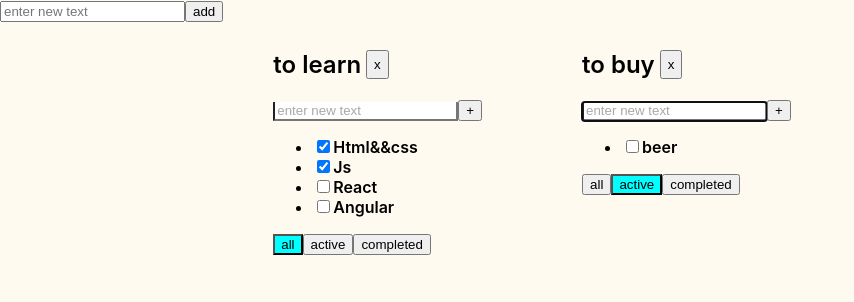
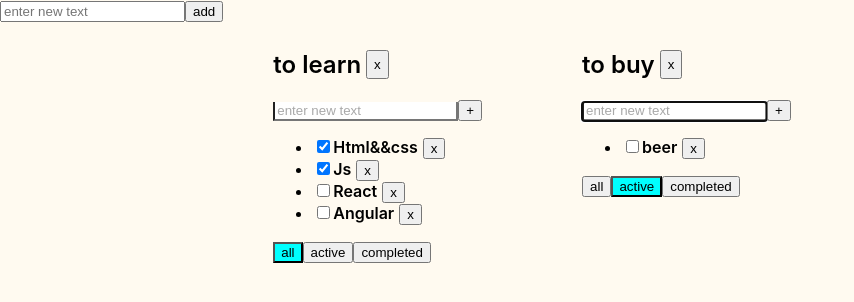
Before and after one commit to Lelik7777/tests_2021, a React (Create React App) app: page / in a window 1280 px wide. Shown: the top 302 px of the page, without its empty margins (0-854 px from the left). Built offline with nearby package versions, Linux system fonts and the light colour scheme.

Commit message:
create tasksReducer

```diff
--- a/src/App.tsx
+++ b/src/App.tsx
@@ -1,8 +1,10 @@
-import React, {useState} from 'react';
+import React, {useReducer, useState} from 'react';
 import './App.css';
 import {TodoList} from './TodoList';
 import {v1} from 'uuid';
 import {AddItemForm} from './components/AddItemForm';
+import {addTaskAC, changeCheckBoxAC, changeTitleTaskAC, removeTaskAC, taskReducer} from './redux/taskReducer';
+import {listsReducer} from './redux/listsReducer';
 //import {solution1} from './tests/00_codewars/test01';
 
 //solution1();
@@ -25,12 +27,12 @@ function App() {
     console.log('rendering app');
     const id1 = v1();
     const id2 = v1();
-    const [todoLists, setTodoLists] = useState<TodoListType[]>([
+    const [todoLists, setListsDispatch] = useReducer(listsReducer,[
         {id: id1, title: 'to learn', filter: 'all'},
         {id: id2, title: 'to buy', filter: 'active'},
     ]);
 
-    const [tasks, setTasks] = useState<TasksType>({
+    const [tasks, setTasksDispatch] = useReducer(taskReducer, {
         [id1]: [
             {id: v1(), title: 'Html&&css', isDone: true},
             {id: v1(), title: 'Js', isDone: true},
@@ -43,8 +45,6 @@ function App() {
             {id: v1(), title: 'beer', isDone: false},
         ]
     });
-    /* const [valueInput, setValueInput] = useState<string>('');
-     const [error, setError] = useState<boolean>(false);*/
 
     const getFilterTasks = (filer: FilterType | string, idL: string): TaskType[] => {
         switch (filer) {
@@ -56,35 +56,33 @@ function App() {
                 return tasks[idL];
         }
     }
-    const removeTask = (id: string, idL: string): void => {
-        setTasks({...tasks, [idL]: tasks[idL].filter(x => x.id !== id)});
+    const removeTask = (id: string, idL: string): void => setTasksDispatch(removeTaskAC(id, idL));
+
+    const getStatusTasks = (filter: FilterType | string, idL: string) => {
+        setListsDispatch(todoLists.map(x => x.id === idL ? {...x, filter} : x));
     }
-    const getStatusTasks = (filter: FilterType | string, idL: string) => {
-        setTodoLists(todoLists.map(x => x.id === idL ? {...x, filter} : x));
-    }
-    const addTask = (title: string, idL: string): void => {
-        const newTask: TaskType = {id: v1(), title, isDone: false};
-        setTasks({...tasks, [idL]: [...tasks[idL], newTask]});
-    }
-    const changeCheckBox = (id: string, isDone: boolean, idL: string) => {
-        setTasks({...tasks, [idL]: tasks[idL].map(x => x.id === id ? {...x, isDone} : x)});
 
-    }
+    const addTask = (title: string, idL: string): void => setTasksDispatch(addTaskAC(title, idL));
+
+    const changeCheckBox = (id: string, isDone: boolean, idL: string) => setTasksDispatch(changeCheckBoxAC(id, isDone, idL));
+
     const removeList = (idL: string) => {
-        setTodoLists(todoLists.filter(x => x.id !== idL));
+        setListsDispatch(todoLists.filter(x => x.id !== idL));
         delete tasks[idL];
     }
+
     const addList = (title: string) => {
         const newList: TodoListType = {id: v1(), title, filter: 'all'};
-        setTodoLists([...todoLists, newList]);
-        setTasks({...tasks, [newList.id]: []});
+        setListsDispatch([...todoLists, newList]);
+        //setDispatch({...tasks, [newList.id]: []});
     }
+
     const changeTitleList = (title: string, idL: string) => {
-        setTodoLists(todoLists.map(x => x.id === idL ? {...x, title} : x));
+        setListsDispatch(todoLists.map(x => x.id === idL ? {...x, title} : x));
     }
-    const changeTitleTask = (title: string, id: string, idL: string) => {
-        setTasks({...tasks, [idL]: tasks[idL].map(x => x.id === id ? {...x, title} : x)});
-    }
+
+    const changeTitleTask = (title: string, id: string, idL: string) => setTasksDispatch(changeTitleTaskAC(title, id, idL));
+
     const mappedList = todoLists.map(x => <
         TodoList
         key={x.id}
--- a/src/components/MappedUl.tsx
+++ b/src/components/MappedUl.tsx
@@ -3,6 +3,7 @@ import {TaskType} from '../App';
 import {InputCheckBox} from './InputCheckBox';
 import '../App.css';
 import {EditedSpan} from './EditedSpan';
+import {Button} from './Button';
 
 type PropsType = {
     data: TaskType[];
@@ -39,6 +40,7 @@ export const MappedUl = ({
                                         changeTitle={changeTitle}
                                         fontSize={1}
                             />
+                            <Button title={'x'} callBack={()=>removeTask(x.id,idL)}/>
                         </li>
                     )
                 })
--- /dev/null
+++ b/src/redux/listsReducer.ts
@@ -0,0 +1,9 @@
+import {TodoListType} from '../App';
+
+export const listsReducer = (state:TodoListType[], action:ActionType) => {
+  switch (action.type) {
+      default:return [...state];
+  }
+};
+
+type ActionType=ReturnType<any>
--- /dev/null
+++ b/src/redux/taskReducer.ts
@@ -0,0 +1,56 @@
+import {TasksType} from '../App';
+import {v1} from 'uuid';
+
+export const taskReducer = (state: TasksType, action: ActionType) => {
+    switch (action.type) {
+        case 'REMOVE-TASK':
+            return {...state, [action.payload.idL]: state[action.payload.idL].filter(x => x.id !== action.payload.id)};
+        case 'ADD-TASK':
+            return {
+                ...state,
+                [action.payload.idL]: [...state[action.payload.idL], {
+                    id: v1(),
+                    title: action.payload.title,
+                    isDone: false
+                }]
+            };
+        case 'CHANGE-CHECK-BOX':
+            return {
+                ...state,
+                [action.payload.idL]: state[action.payload.idL].map(x => x.id === action.payload.id ? {
+                    ...x,
+                    isDone: action.payload.isDone
+                } : x)
+            };
+        case 'CHANGE-TITLE-TASK':
+            return {
+                ...state,
+                [action.payload.idL]: state[action.payload.idL].map(x => x.id === action.payload.id ? {
+                    ...x,
+                    title: action.payload.title
+                } : x)
+            };
+        default:
+            return {...state};
+    }
+}
+type ActionType = ReturnType<typeof removeTaskAC | typeof addTaskAC | typeof changeCheckBoxAC | typeof changeTitleTaskAC>
+//type ActionType =RemoveTaskType|AddTaskType
+//type RemoveTaskType=ReturnType<typeof removeTaskAC>
+
+export const removeTaskAC = (id: string, idL: string) => {
+    return {type: 'REMOVE-TASK', payload: {id: id, idL: idL}} as const
+}
+//type AddTaskType=ReturnType<typeof addTaskAC>
+
+export const addTaskAC = (title: string, idL: string) => ({type: 'ADD-TASK', payload: {title, idL}}) as const;
+
+export const changeCheckBoxAC = (id: string, isDone: boolean, idL: string) => ({
+    type: 'CHANGE-CHECK-BOX',
+    payload: {id, isDone, idL}
+}) as const;
+
+export const changeTitleTaskAC = (title: string, id: string, idL: string) => ({
+    type: 'CHANGE-TITLE-TASK',
+    payload: {title, id, idL}
+}) as const;
```
Also changed, not shown: src/tests/00_codewars/js_codewars/codewars.js (+34 -1 lines).
